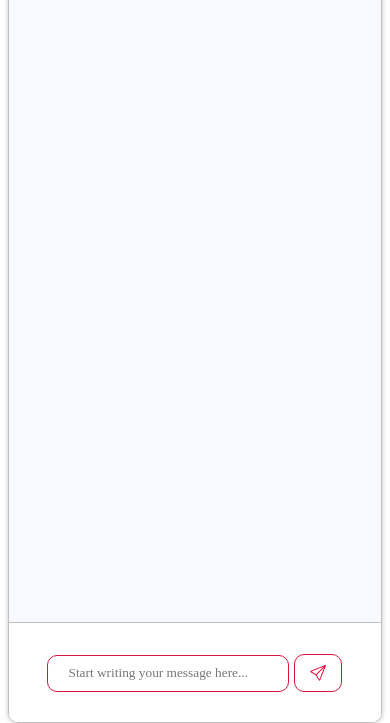
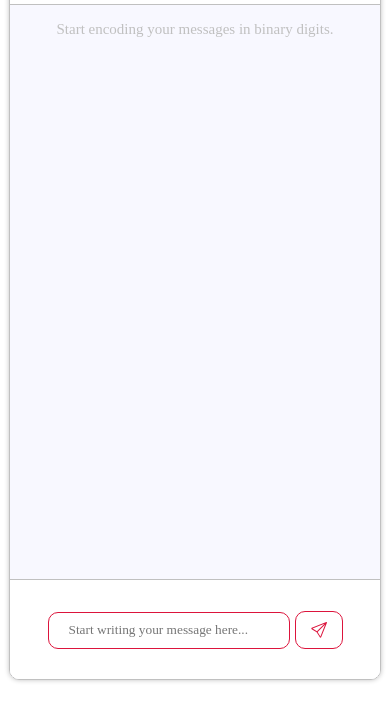
Before and after one commit to Developer-Chandan-Dev/Endecoder, a plain HTML site: page index.html in a window 390 px wide. Shown: the part 123-846 px from the top of the page. Drawn offline with Linux system fonts and the light colour scheme.

Commit message:
Changes in media.css file

```diff
--- a/media.css
+++ b/media.css
@@ -42,6 +42,9 @@
   .inputBox {
     width: 250px;
   }
+  .message{
+    padding: 8px 13px;
+  }
 }
 @media (max-width: 400px) {
   .inputBox {
@@ -60,19 +63,17 @@
   .btn {
     font-size: 12px;
   }
-  .container {
-    width: 100%;
-    height: 100vh;
-  }
-  .main {
-    height: 90vh;
-  }
+
   .mainContainer {
-    height: 74vh;
     padding: 2vh 0px;
   }
+  .container{
+    width: 95%;
+  }
+  .message{
+    padding: 6px 11px;
+  }
   body{
-    width: 96vw;
     margin:auto;
   }
 }
```
